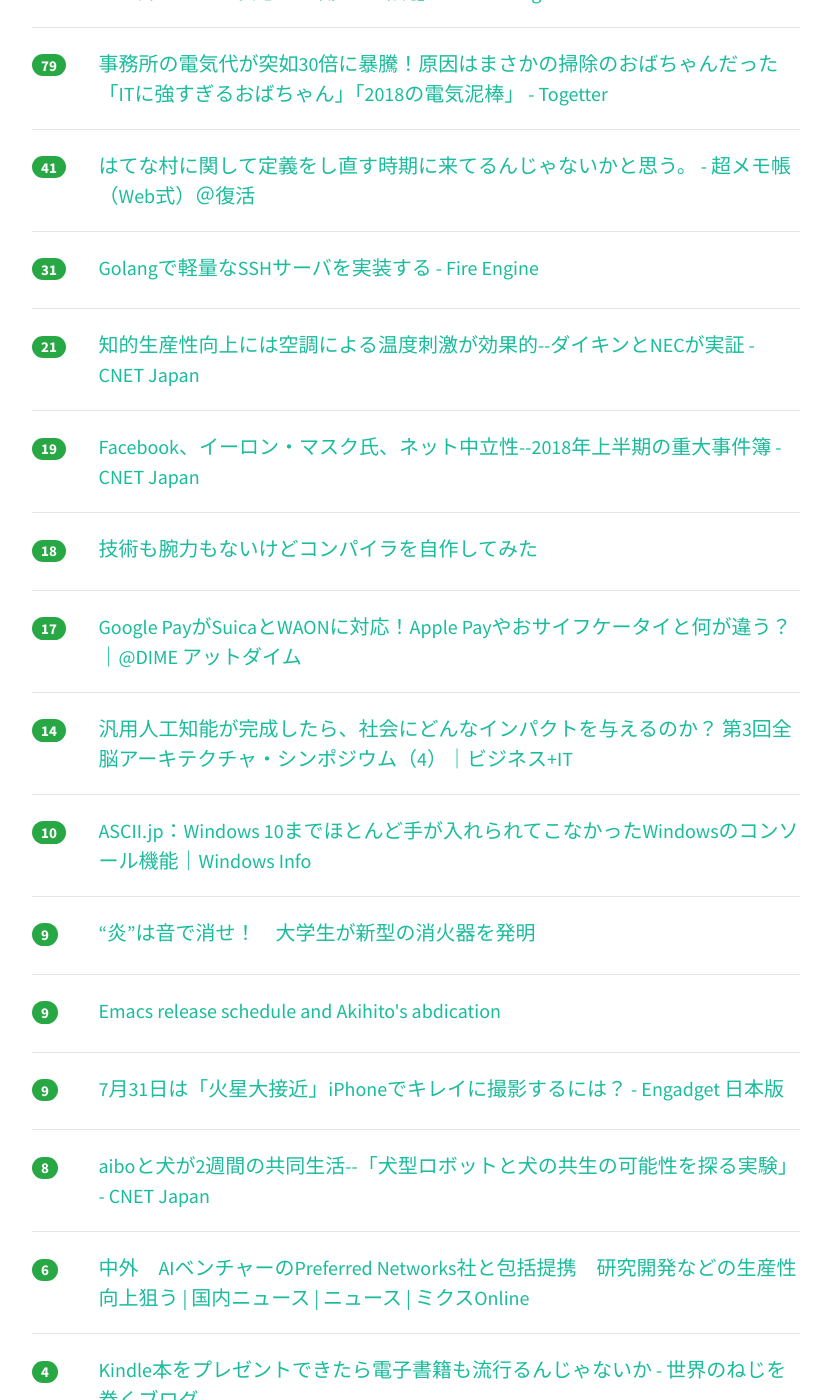
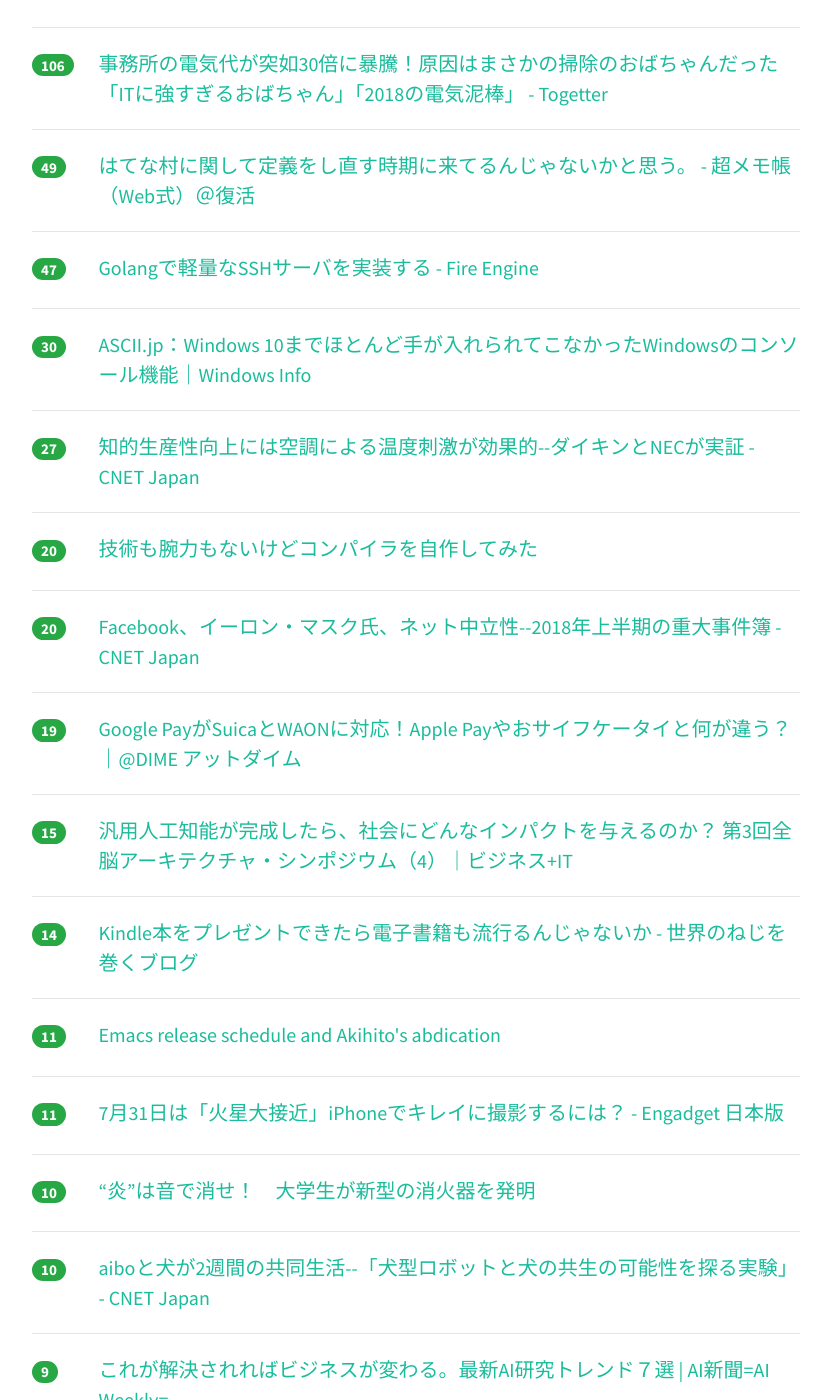
Before and after one commit to yatta47/hatena-matome-site, a Jekyll site: the page built from _posts/2018-07-29-hatena.md, in a window 1280 px wide and 1400 px high, scrolled down 526 px. Shown: the whole window, without its empty margins (224-1055 px from the left). Built offline with Jekyll 4.4.1, drawn with Linux system fonts in a browser that asks for light colours; nearby versions of some CDN libraries; some of the changed text lies outside the part shown.

Commit message:
Updated 2018-07-29

```diff
--- a/_posts/2018-07-29-hatena.md
+++ b/_posts/2018-07-29-hatena.md
@@ -1,84 +1,94 @@
 ---
 layout: post
 title:  "2018-07-29 はてぶIT"
-date:   2018-07-29 12:01:54
+date:   2018-07-29 13:01:50
 tags: [it-hotentry]
 ---
-17 件のデータあり
+19 件のデータあり
 
 <hr><div class="row">
-<div class="col-1"><span class="badge badge-pill badge-success h2">113</span></div>
+<div class="col-1"><span class="badge badge-pill badge-success h2">139</span></div>
+<div class="col-11"><a href='https://togetter.com/li/1251175' target='_blank'>成果を出すチームは何が違う？Googleが分析した結果、大事なのは「何を言っても許されるし安心して働ける環境」らしい - Togetter</a></div>
+</div>
+<hr>
+<div class="row">
+<div class="col-1"><span class="badge badge-pill badge-success h2">132</span></div>
 <div class="col-11"><a href='https://anond.hatelabo.jp/20180729015737' target='_blank'>『ギークっぽい部屋』を作ろうと思ってるんだけど</a></div>
 </div>
 <hr>
 <div class="row">
-<div class="col-1"><span class="badge badge-pill badge-success h2">110</span></div>
-<div class="col-11"><a href='https://togetter.com/li/1251175' target='_blank'>成果を出すチームは何が違う？Googleが分析した結果、大事なのは「何を言っても許されるし安心して働ける環境」らしい - Togetter</a></div>
-</div>
-<hr>
-<div class="row">
-<div class="col-1"><span class="badge badge-pill badge-success h2">79</span></div>
+<div class="col-1"><span class="badge badge-pill badge-success h2">106</span></div>
 <div class="col-11"><a href='https://togetter.com/li/1251196' target='_blank'>事務所の電気代が突如30倍に暴騰！原因はまさかの掃除のおばちゃんだった「ITに強すぎるおばちゃん」「2018の電気泥棒」 - Togetter</a></div>
 </div>
 <hr>
 <div class="row">
-<div class="col-1"><span class="badge badge-pill badge-success h2">41</span></div>
+<div class="col-1"><span class="badge badge-pill badge-success h2">49</span></div>
 <div class="col-11"><a href='https://www.ituki-yu2.net/entry/hatena_mura_Redefine' target='_blank'>はてな村に関して定義をし直す時期に来てるんじゃないかと思う。 - 超メモ帳（Web式）＠復活</a></div>
 </div>
 <hr>
 <div class="row">
-<div class="col-1"><span class="badge badge-pill badge-success h2">31</span></div>
+<div class="col-1"><span class="badge badge-pill badge-success h2">47</span></div>
 <div class="col-11"><a href='http://www.hirotsuru.com/entry/2018/07/28/225520' target='_blank'>Golangで軽量なSSHサーバを実装する - Fire Engine</a></div>
 </div>
 <hr>
 <div class="row">
-<div class="col-1"><span class="badge badge-pill badge-success h2">21</span></div>
+<div class="col-1"><span class="badge badge-pill badge-success h2">30</span></div>
+<div class="col-11"><a href='http://ascii.jp/elem/000/001/718/1718052/' target='_blank'>ASCII.jp：Windows 10までほとんど手が入れられてこなかったWindowsのコンソール機能｜Windows Info</a></div>
+</div>
+<hr>
+<div class="row">
+<div class="col-1"><span class="badge badge-pill badge-success h2">27</span></div>
 <div class="col-11"><a href='https://japan.cnet.com/article/35123113/' target='_blank'>知的生産性向上には空調による温度刺激が効果的--ダイキンとNECが実証 - CNET Japan</a></div>
 </div>
 <hr>
 <div class="row">
-<div class="col-1"><span class="badge badge-pill badge-success h2">19</span></div>
+<div class="col-1"><span class="badge badge-pill badge-success h2">20</span></div>
+<div class="col-11"><a href='https://qiita.com/kawakami_o3/items/a788989caeaec94dddf8' target='_blank'>技術も腕力もないけどコンパイラを自作してみた</a></div>
+</div>
+<hr>
+<div class="row">
+<div class="col-1"><span class="badge badge-pill badge-success h2">20</span></div>
 <div class="col-11"><a href='https://japan.cnet.com/article/35123008/' target='_blank'>Facebook、イーロン・マスク氏、ネット中立性--2018年上半期の重大事件簿 - CNET Japan</a></div>
 </div>
 <hr>
 <div class="row">
-<div class="col-1"><span class="badge badge-pill badge-success h2">18</span></div>
-<div class="col-11"><a href='https://qiita.com/kawakami_o3/items/a788989caeaec94dddf8' target='_blank'>技術も腕力もないけどコンパイラを自作してみた</a></div>
-</div>
-<hr>
-<div class="row">
-<div class="col-1"><span class="badge badge-pill badge-success h2">17</span></div>
+<div class="col-1"><span class="badge badge-pill badge-success h2">19</span></div>
 <div class="col-11"><a href='https://dime.jp/genre/572432/' target='_blank'>Google PayがSuicaとWAONに対応！Apple Payやおサイフケータイと何が違う？｜@DIME アットダイム</a></div>
 </div>
 <hr>
 <div class="row">
-<div class="col-1"><span class="badge badge-pill badge-success h2">14</span></div>
+<div class="col-1"><span class="badge badge-pill badge-success h2">15</span></div>
 <div class="col-11"><a href='https://www.sbbit.jp/article/cont1/35123' target='_blank'>汎用人工知能が完成したら、社会にどんなインパクトを与えるのか？ 第3回全脳アーキテクチャ・シンポジウム（4）｜ビジネス+IT</a></div>
 </div>
 <hr>
 <div class="row">
+<div class="col-1"><span class="badge badge-pill badge-success h2">14</span></div>
+<div class="col-11"><a href='http://www.nejimakiblog.com/entry/kindle-gift-present-others-ebook' target='_blank'>Kindle本をプレゼントできたら電子書籍も流行るんじゃないか - 世界のねじを巻くブログ</a></div>
+</div>
+<hr>
+<div class="row">
+<div class="col-1"><span class="badge badge-pill badge-success h2">11</span></div>
+<div class="col-11"><a href='https://lists.gnu.org/archive/html/emacs-devel/2018-07/msg01012.html' target='_blank'>Emacs release schedule and Akihito's abdication</a></div>
+</div>
+<hr>
+<div class="row">
+<div class="col-1"><span class="badge badge-pill badge-success h2">11</span></div>
+<div class="col-11"><a href='https://japanese.engadget.com/2018/07/28/7-31-iphone/' target='_blank'>7月31日は「火星大接近」iPhoneでキレイに撮影するには？ - Engadget 日本版</a></div>
+</div>
+<hr>
+<div class="row">
 <div class="col-1"><span class="badge badge-pill badge-success h2">10</span></div>
-<div class="col-11"><a href='http://ascii.jp/elem/000/001/718/1718052/' target='_blank'>ASCII.jp：Windows 10までほとんど手が入れられてこなかったWindowsのコンソール機能｜Windows Info</a></div>
+<div class="col-11"><a href='http://news.tv-asahi.co.jp/news_international/articles/000047402.html' target='_blank'>“炎”は音で消せ！　大学生が新型の消火器を発明</a></div>
+</div>
+<hr>
+<div class="row">
+<div class="col-1"><span class="badge badge-pill badge-success h2">10</span></div>
+<div class="col-11"><a href='https://japan.cnet.com/article/35123179/' target='_blank'>aiboと犬が2週間の共同生活--「犬型ロボットと犬の共生の可能性を探る実験」 - CNET Japan</a></div>
 </div>
 <hr>
 <div class="row">
 <div class="col-1"><span class="badge badge-pill badge-success h2">9</span></div>
-<div class="col-11"><a href='http://news.tv-asahi.co.jp/news_international/articles/000047402.html' target='_blank'>“炎”は音で消せ！　大学生が新型の消火器を発明</a></div>
-</div>
-<hr>
-<div class="row">
-<div class="col-1"><span class="badge badge-pill badge-success h2">9</span></div>
-<div class="col-11"><a href='https://lists.gnu.org/archive/html/emacs-devel/2018-07/msg01012.html' target='_blank'>Emacs release schedule and Akihito's abdication</a></div>
-</div>
-<hr>
-<div class="row">
-<div class="col-1"><span class="badge badge-pill badge-success h2">9</span></div>
-<div class="col-11"><a href='https://japanese.engadget.com/2018/07/28/7-31-iphone/' target='_blank'>7月31日は「火星大接近」iPhoneでキレイに撮影するには？ - Engadget 日本版</a></div>
-</div>
-<hr>
-<div class="row">
-<div class="col-1"><span class="badge badge-pill badge-success h2">8</span></div>
-<div class="col-11"><a href='https://japan.cnet.com/article/35123179/' target='_blank'>aiboと犬が2週間の共同生活--「犬型ロボットと犬の共生の可能性を探る実験」 - CNET Japan</a></div>
+<div class="col-11"><a href='https://aishinbun.com/clm/20180726/1672/' target='_blank'>これが解決されればビジネスが変わる。最新AI研究トレンド７選 | AI新聞=AI Weekly=</a></div>
 </div>
 <hr>
 <div class="row">
@@ -87,7 +97,7 @@ tags: [it-hotentry]
 </div>
 <hr>
 <div class="row">
-<div class="col-1"><span class="badge badge-pill badge-success h2">4</span></div>
-<div class="col-11"><a href='http://www.nejimakiblog.com/entry/kindle-gift-present-others-ebook' target='_blank'>Kindle本をプレゼントできたら電子書籍も流行るんじゃないか - 世界のねじを巻くブログ</a></div>
+<div class="col-1"><span class="badge badge-pill badge-success h2">6</span></div>
+<div class="col-11"><a href='https://diary.app.ssig33.com/377' target='_blank'>多摩のビル火災が AWS の予定地だったことを報じる必要はないとか言ってる人たちに言いたいことなんですけど - Diary</a></div>
 </div>
 <hr>
```
